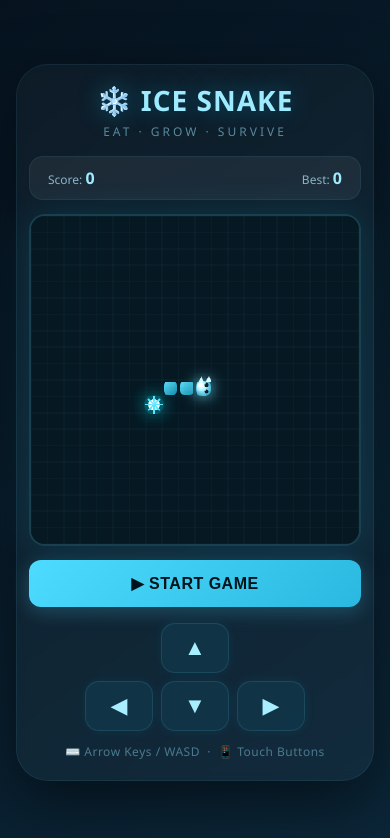
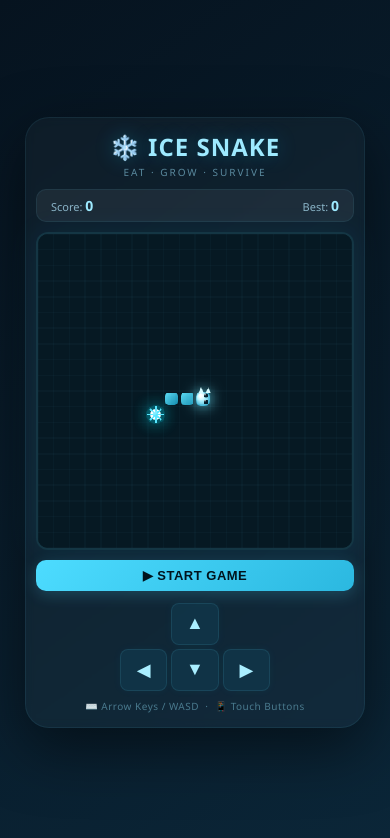
Before and after one commit to kkeizzahB/RAW, a website: page Cmds/games/snake.html in a window 390 px wide. Drawn offline with Linux system fonts and the light colour scheme.

Commit message:
Update snake.html

```diff
--- a/Cmds/games/snake.html
+++ b/Cmds/games/snake.html
@@ -21,56 +21,56 @@ body {
     display: flex;
     justify-content: center;
     align-items: center;
-    padding: 16px;
+    padding: 12px;
     overflow-x: hidden;
 }
 
 .game {
     width: 100%;
-    max-width: 520px;
+    max-width: 400px;
     text-align: center;
     background: rgba(255,255,255,0.03);
     backdrop-filter: blur(4px);
-    border-radius: 32px;
-    padding: 24px 20px 28px;
+    border-radius: 24px;
+    padding: 16px 14px 18px;
     box-shadow: 0 20px 60px rgba(0,0,0,0.5);
     border: 1px solid rgba(100, 220, 255, 0.08);
 }
 
 h1 {
-    font-size: 36px;
-    margin-bottom: 4px;
+    font-size: 28px;
+    margin-bottom: 2px;
     color: #9eeaff;
-    text-shadow: 0 0 25px rgba(0, 207, 255, 0.4);
+    text-shadow: 0 0 20px rgba(0, 207, 255, 0.3);
     letter-spacing: 1px;
 }
 
 .subtitle {
-    font-size: 12px;
+    font-size: 10px;
     color: #5a8a9e;
     text-transform: uppercase;
-    letter-spacing: 3px;
-    margin-bottom: 16px;
+    letter-spacing: 2px;
+    margin-bottom: 10px;
 }
 
 .stats {
     display: flex;
     justify-content: space-between;
     background: rgba(255,255,255,0.06);
-    padding: 10px 18px;
-    border-radius: 14px;
-    margin-bottom: 14px;
+    padding: 6px 14px;
+    border-radius: 10px;
+    margin-bottom: 10px;
     border: 1px solid rgba(100, 220, 255, 0.08);
 }
 
 .stats span {
     color: #8ab4c7;
-    font-size: 14px;
+    font-size: 12px;
 }
 
 .stats b {
     color: #9eeaff;
-    font-size: 18px;
+    font-size: 16px;
     font-weight: 700;
 }
 
@@ -78,9 +78,9 @@ canvas {
     width: 100%;
     aspect-ratio: 1 / 1;
     background: #061923;
-    border: 2px solid rgba(100, 220, 255, 0.2);
-    border-radius: 16px;
-    box-shadow: 0 0 40px rgba(0, 210, 255, 0.12);
+    border: 2px solid rgba(100, 220, 255, 0.15);
+    border-radius: 12px;
+    box-shadow: 0 0 30px rgba(0, 210, 255, 0.08);
     display: block;
     image-rendering: pixelated;
     touch-action: none;
@@ -96,21 +96,21 @@ button {
 }
 
 #startBtn {
-    margin-top: 14px;
-    padding: 14px 32px;
-    border-radius: 12px;
+    margin-top: 10px;
+    padding: 10px 20px;
+    border-radius: 10px;
     background: linear-gradient(135deg, #4ddcff, #2bb8e0);
     color: #00131c;
     font-weight: 700;
-    font-size: 16px;
+    font-size: 14px;
     letter-spacing: 0.5px;
-    box-shadow: 0 4px 20px rgba(77, 220, 255, 0.25);
+    box-shadow: 0 4px 16px rgba(77, 220, 255, 0.2);
     width: 100%;
 }
 
 #startBtn:hover {
-    transform: translateY(-2px);
-    box-shadow: 0 8px 30px rgba(77, 220, 255, 0.35);
+    transform: translateY(-1px);
+    box-shadow: 0 6px 24px rgba(77, 220, 255, 0.3);
 }
 
 #startBtn:active {
@@ -119,22 +119,22 @@ button {
 
 .controls {
     width: 100%;
-    max-width: 220px;
-    margin: 16px auto 0;
+    max-width: 180px;
+    margin: 12px auto 0;
     display: grid;
     grid-template-columns: repeat(3, 1fr);
-    gap: 8px;
+    gap: 5px;
     justify-content: center;
 }
 
 .control {
-    height: 60px;
-    border-radius: 14px;
+    height: 48px;
+    border-radius: 10px;
     background: rgba(18, 57, 77, 0.7);
     color: #a9eeff;
-    font-size: 26px;
-    border: 1px solid rgba(100, 220, 255, 0.12);
-    box-shadow: 0 0 12px rgba(0, 210, 255, 0.08);
+    font-size: 20px;
+    border: 1px solid rgba(100, 220, 255, 0.1);
+    box-shadow: 0 0 8px rgba(0, 210, 255, 0.05);
     display: flex;
     align-items: center;
     justify-content: center;
@@ -153,28 +153,38 @@ button {
 }
 
 .message {
-    margin-top: 12px;
+    margin-top: 8px;
     color: #4a7a8e;
-    font-size: 12px;
+    font-size: 10px;
     letter-spacing: 0.5px;
 }
 
 @media (max-width: 420px) {
     .game {
-        padding: 16px 12px 20px;
+        max-width: 340px;
+        padding: 12px 10px 14px;
     }
     h1 {
-        font-size: 28px;
+        font-size: 24px;
     }
     .stats span {
-        font-size: 12px;
+        font-size: 11px;
     }
     .stats b {
-        font-size: 16px;
+        font-size: 14px;
+    }
+    .controls {
+        max-width: 150px;
+        gap: 4px;
     }
     .control {
-        height: 50px;
-        font-size: 22px;
+        height: 42px;
+        font-size: 18px;
+        border-radius: 8px;
+    }
+    #startBtn {
+        font-size: 13px;
+        padding: 8px 16px;
     }
 }
 </style>
```
